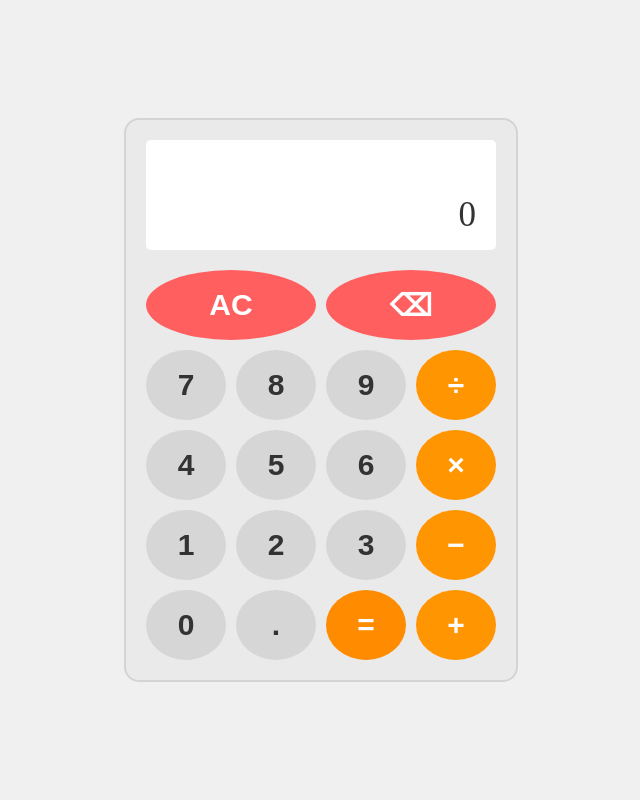
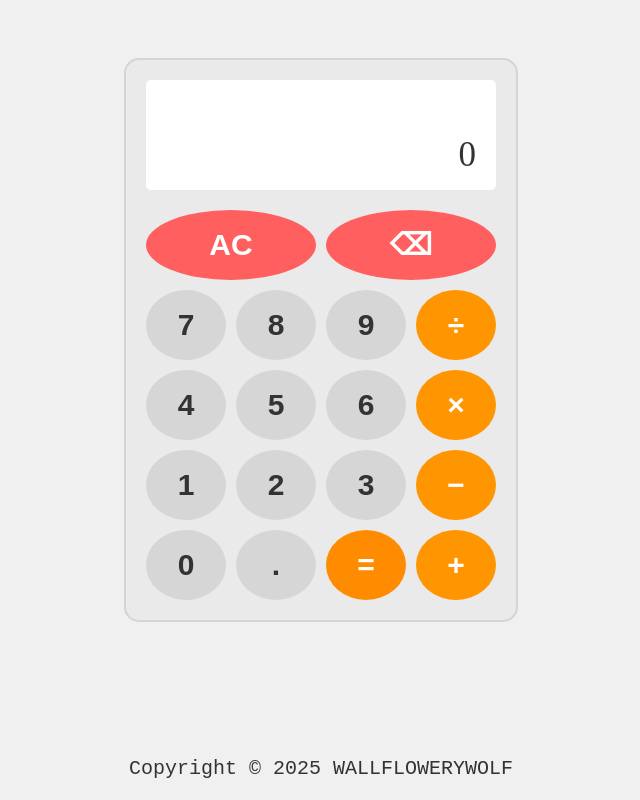
Before and after one commit to WALLFLOWERYWOLF/calculator, a plain HTML site: page index.html in a window 1280 px wide. Shown: the whole page, without its empty margins (319-959 px from the left). Drawn offline with Linux system fonts and the light colour scheme.

Commit message:
chore: add copyright footer

```diff
--- a/index.html
+++ b/index.html
@@ -43,5 +43,6 @@
         </div>
       </div>
     </div>
+    <footer class="footer">Copyright ©</footer>
   </body>
 </html>
--- a/script.js
+++ b/script.js
@@ -1,6 +1,7 @@
 const buttons = document.querySelector(".buttons");
 const displayExpression = document.querySelector(".display-expression");
 const displayAnswer = document.querySelector(".display-answer");
+const footer = document.querySelector(".footer");
 let operand1 = "";
 let operand2 = "";
 let operator = "";
@@ -74,6 +75,11 @@ function clear() {
   operator = "";
   answer = "0";
   populator();
+}
+
+function copyright() {
+  let currentYear = new Date().getFullYear();
+  footer.textContent = `${footer.textContent} ${currentYear} WALLFLOWERYWOLF`;
 }
 
 buttons.addEventListener("click", (e) => {
@@ -154,6 +160,7 @@ buttons.addEventListener("click", (e) => {
 });
 
 populator();
+copyright();
 
 // keyboard support
 
--- a/style.css
+++ b/style.css
@@ -15,7 +15,7 @@ body {
   height: 100vh;
   justify-content: center;
   align-items: center;
-  flex-shrink: 1;
+  flex-direction: column;
 }
 
 .calculator-body {
@@ -26,6 +26,7 @@ body {
   justify-content: center;
   gap: 20px;
   width: min-content;
+  margin: auto;
 }
 
 .display {
@@ -61,6 +62,13 @@ button {
   border-radius: 5px;
   flex-grow: 1;
   border-radius: 50%;
+}
+
+.footer {
+  margin: auto auto 0 auto;
+  padding: 20px;
+  font-size: 20px;
+  font-family: monospace;
 }
 
 /* color palette*/
```
